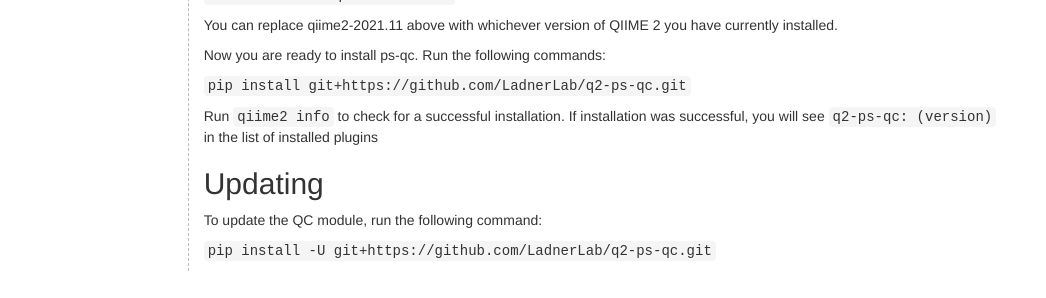
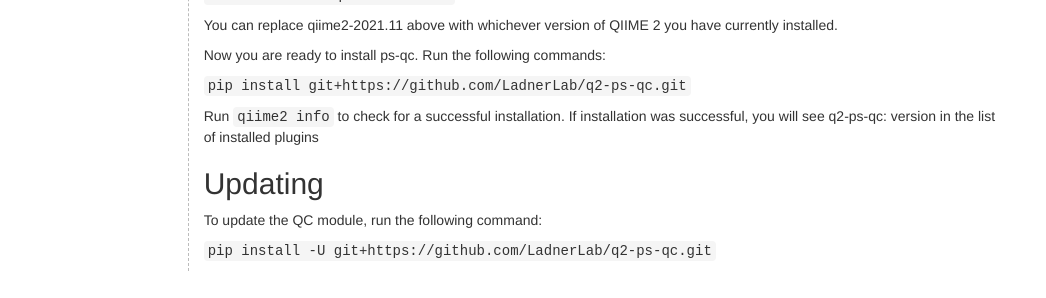
Before and after one commit to LadnerLab/pepsirf-q2-plugin-docs, a Sphinx documentation site: the page built from source/Pepsirf_Plugins/q2-ps-qc.rst, in a window 1280 px wide. Shown: the part 887-1185 px from the top of the page, without its empty margins (121-1167 px from the left). Built offline with Sphinx 7.4.7, drawn with Linux system fonts in a browser that asks for light colours; pages that are not in the unit, such as notebooks, are missing from menus; the version number could not be read and is left out.

```diff
--- a/source/Pepsirf_Plugins/q2-ps-qc.rst
+++ b/source/Pepsirf_Plugins/q2-ps-qc.rst
@@ -47,7 +47,7 @@ Now you are ready to install ps-qc. Run the following commands:
 
 ``pip install git+https://github.com/LadnerLab/q2-ps-qc.git``
 
-Run ``qiime2 info`` to check for a successful installation. If installation was successful, you will see ``q2-ps-qc: (version)`` in the list of installed plugins
+Run ``qiime2 info`` to check for a successful installation. If installation was successful, you will see q2-ps-qc: version in the list of installed plugins
 
 Updating
 --------
```
